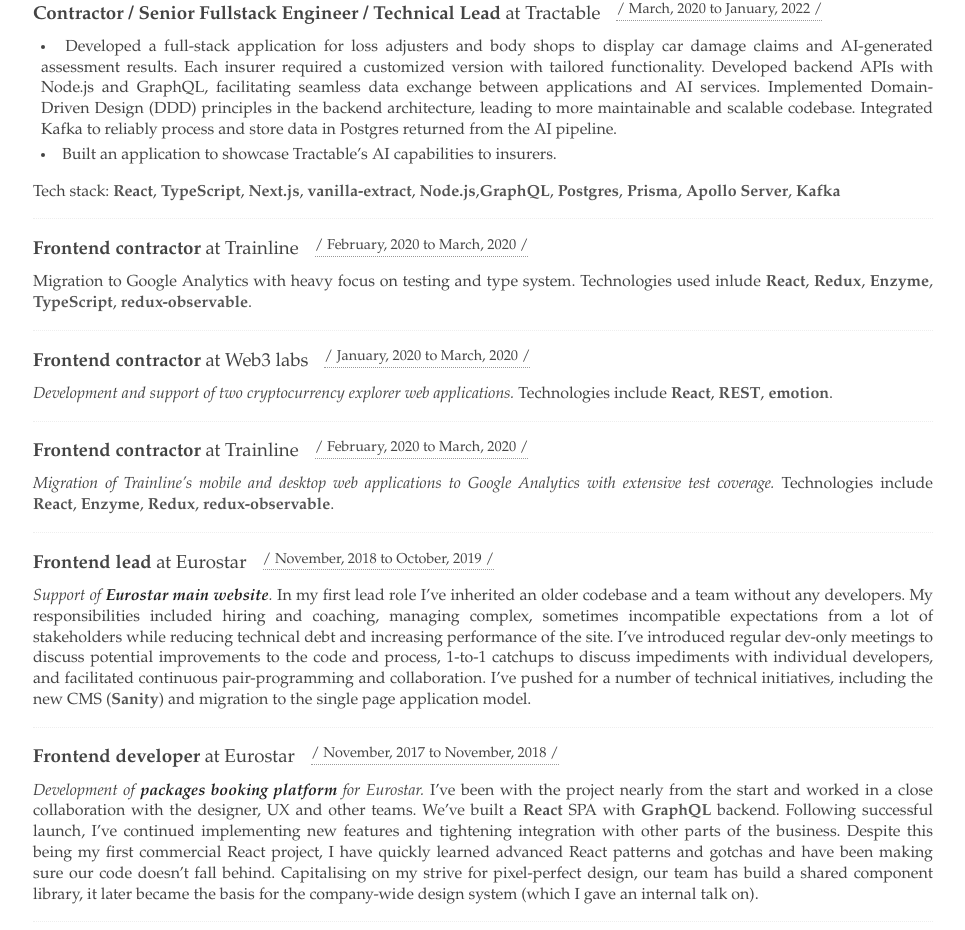
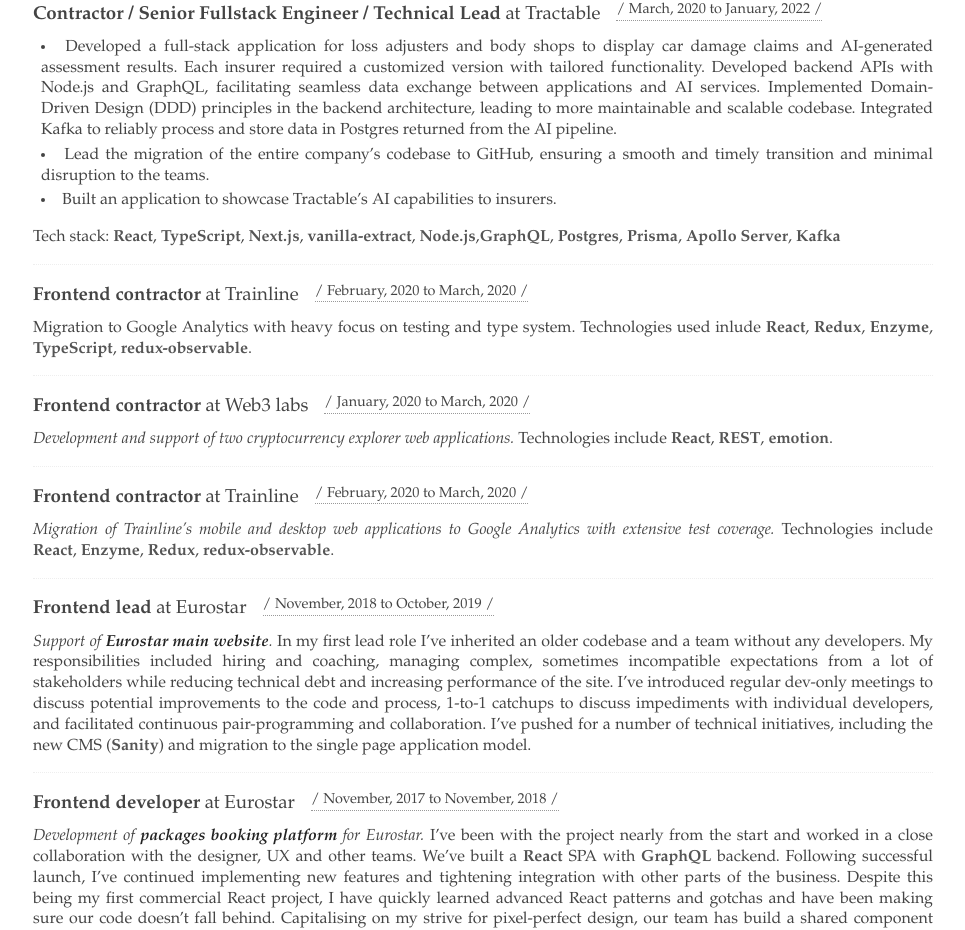
Before and after one commit to Dremora/dremora.com, a Next.js app: page /resume in a window 1280 px wide. Shown: the part 1254-2184 px from the top of the page, without its empty margins (157-1122 px from the left). Built offline with nearby package versions, Linux system fonts and the light colour scheme.

Commit message:
Update Tractable

```diff
--- a/src/app/resume/page.tsx
+++ b/src/app/resume/page.tsx
@@ -311,6 +311,11 @@
             backend architecture, leading to more maintainable and scalable
             codebase. Integrated Kafka to reliably process and store data in
             Postgres returned from the AI pipeline.
+          </JobDescriptionItem>
+          <JobDescriptionItem>
+            Lead the migration of the entire company’s codebase to GitHub,
+            ensuring a smooth and timely transition and minimal disruption to
+            the teams.
           </JobDescriptionItem>
           <JobDescriptionItem>
             Built an application to showcase Tractable’s AI capabilities to
```
